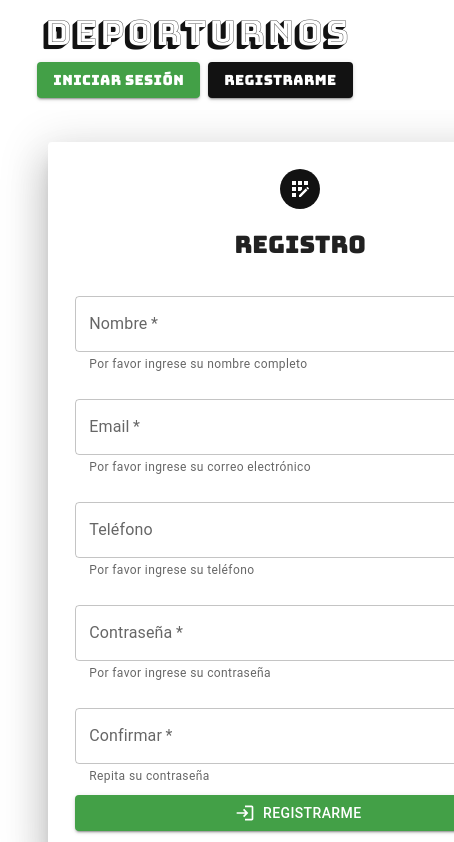
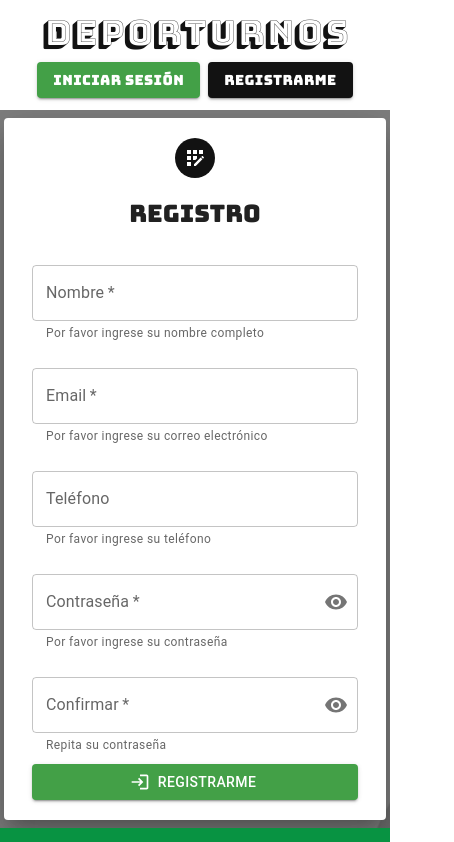
Before and after one commit to Pulpoide/deporturnos-front, a React (Vite) app: page /register in a window 390 px wide. Shown: the top 842 px of the page, 454 px wide, since content can reach past the window. Built offline with nearby package versions, Linux system fonts and the light colour scheme; a web font is replaced by a local one.

Commit message:
feat(auth): make login and register pages responsive

```diff
--- a/src/pages/Login.jsx
+++ b/src/pages/Login.jsx
@@ -1,12 +1,8 @@
 import React, { useState, useEffect } from 'react';
 import Navbar from '../components/Navbar';
 import axios from 'axios';
-
 import { useNavigate } from 'react-router';
 import { jwtDecode } from 'jwt-decode';
-
-
-// MUI imports
 import { Avatar, Button, FormControlLabel, Grid, Paper, TextField, Switch, Box } from '@mui/material';
 import FormHelperText from '@mui/material/FormHelperText';
 import OutlinedInput from '@mui/material/OutlinedInput';
@@ -23,9 +19,8 @@ import Stack from '@mui/material/Stack';
 import { alpha, styled } from '@mui/material/styles';
 import backgroundImage from '../assets/images/imagen_background_adv.png'
 import Footer from '../components/Footer';
+import { width } from '@mui/system';
 
-
-// Switch "Recordarme" color
 const CustomSwitch = styled(Switch)(({ theme }) => ({
   '& .MuiSwitch-switchBase.Mui-checked': {
     color: '#43a047',
@@ -38,21 +33,13 @@ const CustomSwitch = styled(Switch)(({ theme }) => ({
   },
 }));
 
-
 const Login = () => {
-  // Navigate
   const navigate = useNavigate();
-
-  //Inputs
   const [email, setEmail] = useState('');
   const [password, setPassword] = useState('');
   const [rememberMe, setRememberMe] = useState(false);
-
-  //Inputs Errors
   const [emailError, setEmailError] = useState(false);
   const [passwordError, setPasswordError] = useState(false);
-
-  // Overall Form Validity
   const [error, setError] = useState();
   const [success, setSuccess] = useState();
 
@@ -64,15 +51,11 @@ const Login = () => {
     }
   }, []);
 
-
-  // Para que funcione el Enter.
   const handleKeyPress = (e) => {
-    // Verificar si la tecla presionada es "Enter"
     if (e.key === 'Enter') {
-      handleSubmit(); // Llamar a la función de inicio de sesión al presionar "Enter"
+      handleSubmit();
     }
   };
-
 
   const [showPassword, setShowPassword] = React.useState(false);
   const handleClickShowPassword = () => setShowPassword((show) => !show);
@@ -80,58 +63,44 @@ const Login = () => {
     event.preventDefault();
   };
 
-  const paperStyle = { padding: 27, width: 450 }
-  const avatarStyle = { backgroundColor: "#121212" }
+  // Responsive Paper style
+  const paperStyle = {
+    maxWidth: 450,
+    width: '100%',
+    boxSizing: 'border-box',
+    padding: { xs: '32px 28px', sm: '32px 32px' }, // aún más padding en móvil
+    mx: 'auto',
+  };
 
-  //handle Submittion
+  const avatarStyle = { backgroundColor: "#121212" };
+
+
   const handleSubmit = async () => {
     setSuccess(null);
-
-
-    // If Email error is true
     if (!email) {
       setEmailError(true)
       setError("Email inválido.");
       return;
-    }else{
+    } else {
       setEmailError(false)
     }
-
-    // If Password error is true
     if (!password) {
       setError("Ingrese su contraseña.");
       return;
     }
-
     setError(null);
-
-
-
-    // Conexión con el Backend
     const credentials = { email, password };
     try {
       const response = await axios.post('http://localhost:8080/api/auth/login', credentials);
       const result = response.data;
-
-
-      // Guardar el usuario en el localStorage
       localStorage.setItem('currentUser', JSON.stringify(result));
       localStorage.setItem('token', response.data.token);
-
       if (rememberMe) {
-        // Guardar el nombre de usuario para recordarlo
         localStorage.setItem('rememberedEmail', email);
       } else {
-        // Limpiar el nombre de usuario recordado si no se seleccionó recordar
         localStorage.removeItem('rememberedEmail');
       }
-
-
-      //Show Successfull Submittion
       setSuccess("Ingreso Exitoso!");
-
-
-      // Redireccionamos al usuario dependiendo su rol
       const token = localStorage.getItem('token');
       const decodedToken = jwtDecode(token);
       const role = decodedToken.roles[0];
@@ -140,28 +109,40 @@ const Login = () => {
       } else if (role === 'ADMIN') {
         navigate('/admin-home');
       }
-
     } catch (error) {
       console.error('Error during login:', error);
       setError("Credenciales Inválidas.");
     }
   };
 
-
   return (
     <>
     <Navbar/>
-    <Box sx={{ width: '100%', minHeight: '100vh', overflow:'hidden', p: 4, m:'0', backgroundImage:`url(${backgroundImage})`, backgroundSize:'cover', backgroundPosition:'center'}}>
+    <Box sx={{
+      width: '100%',
+      height: '100dvh', // altura exacta del viewport
+      display: 'flex',
+      flexDirection: 'column',
+      backgroundImage:`url(${backgroundImage})`,
+      backgroundSize:'cover',
+      backgroundPosition:'center',
+      overflow:'hidden',
+    }}>
       <Box
         display={'flex'}
         justifyContent={'center'}
         alignItems={'center'}
         textAlign={'center'}
         flexGrow={1}
-        sx={{paddingBottom:'100px'}}
+        sx={{
+          paddingTop: { xs: '12px', sm: '60px' }, // un poco más de padding arriba en móvil
+          py: { xs: 2, sm: 0 }, // padding vertical arriba y abajo en móvil
+          backgroundColor: 'rgba(0, 0, 0, 0.5)',
+          px: { xs: 0.5, sm: 0 },
+        }}
       >
         <Grid>
-          <Paper elevation={24} style={paperStyle} >
+          <Paper elevation={24} sx={paperStyle} >
             <Grid align="center">
               <Avatar style={avatarStyle}>
                 <AccountCircleIcon />
--- a/src/pages/Register.jsx
+++ b/src/pages/Register.jsx
@@ -14,15 +14,12 @@ import LoginIcon from '@mui/icons-material/Login';
 import backgroundImage from '../assets/images/imagen_background_adv.png'
 import Footer from '../components/Footer';
 
-// Email Validation
 const isEmail = (email) =>
   /^[A-Z0-9._%+-]+@[A-Z0-9.-]+\.[A-Z]{2,4}$/i.test(email);
 
-// Password Validation
 const isPassword = (pass) =>
   /^(?=\w*\d)(?=\w*[a-z])\S{8,16}$/i.test(pass);
 
-// Telefono Validation
 const isTelefono = (telefono) =>
   /^(?:(?:00)?549?)?0?(?:11|[2368]\d)(?:(?=\d{0,2}15)\d{2})??\d{8}$/i.test(telefono);
 
@@ -57,7 +54,13 @@ const Register = () => {
     }
   };
 
-  const paperStyle = { padding: 27, width: 450 }
+  const paperStyle = {
+    maxWidth: 450,
+    width: '100%',
+    boxSizing: 'border-box',
+    padding: { xs: '20px 28px', sm: '32px 32px' },
+    mx: 'auto',
+  };
   const avatarStyle = { backgroundColor: "#121212" };
 
   const handleNombre = () => {
@@ -157,24 +160,34 @@ const Register = () => {
 
   return (
     <>
-
       <Navbar />
       <Box
         sx={{
-          width: '100%', minHeight: '100vh', overflow: 'hidden', p: 4, m: '0', backgroundImage: `url(${backgroundImage})`, backgroundSize: 'cover', backgroundPosition: 'center',
-        }}>
-
+          width: '100%',
+          height: '100dvh',
+          display: 'flex',
+          flexDirection: 'column',
+          backgroundImage: `url(${backgroundImage})`,
+          backgroundSize: 'cover',
+          backgroundPosition: 'center',
+          overflow: 'hidden',
+        }}
+      >
         <Box
           display={'flex'}
           justifyContent={'center'}
           alignItems={'center'}
           textAlign={'center'}
-          minHeight={'75vh'}
           flexGrow={1}
-          sx={{ paddingBottom: '40px' }}>
-          <Grid container justifyContent='center'>
-            <Grid item xs={11} sm={8} md={6} lg={4}>
-              <Paper elevation={24} style={paperStyle} >
+          sx={{
+            paddingTop: { xs: '4px', sm: '60px' },
+            py: { xs: 1, sm: 0 },
+            backgroundColor: 'rgba(0, 0, 0, 0.5)',
+            px: { xs: 0.5, sm: 0 },
+          }}
+        >
+          <Grid>
+            <Paper elevation={24} sx={paperStyle} >
               <Grid align="center">
                 <Avatar style={avatarStyle}>
                   <AppRegistrationIcon />
@@ -292,7 +305,6 @@ const Register = () => {
               )}
             </Paper>
           </Grid>
-          </Grid>
         </Box>
         <Footer />
       </Box>
```
Lines whose indentation alone changed are shown as unchanged.
